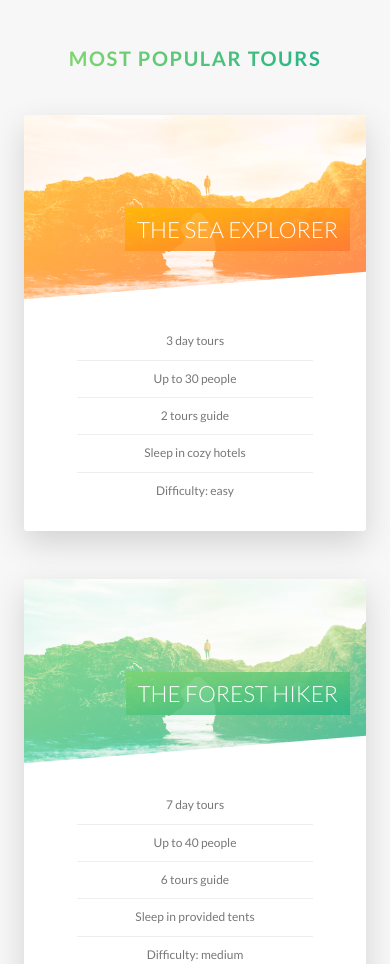
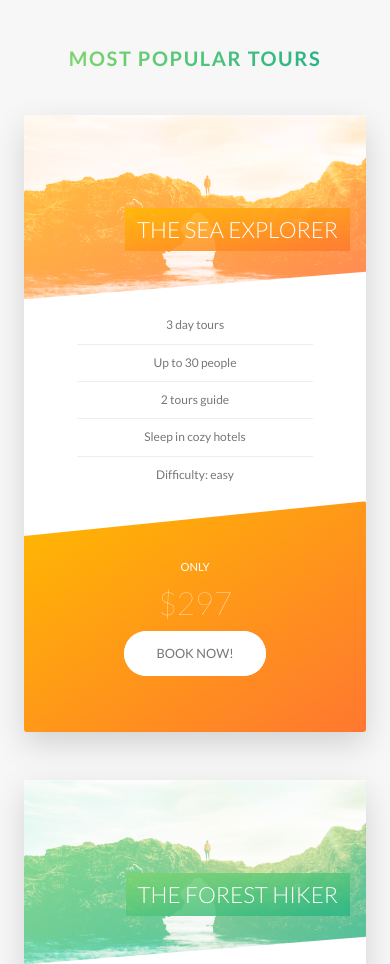
Before and after one commit to FcoJavierLpz/natours, a website: page index.html in a window 390 px wide. Shown: the part 2475-3439 px from the top of the page. Drawn offline with Linux system fonts and the light colour scheme.

Commit message:
adding responsive for the card, form and story

```diff
--- a/sass/components/_card.scss
+++ b/sass/components/_card.scss
@@ -150,4 +150,52 @@
     font-size: 6rem;
     font-weight: 100;
   }
+
+
+
+
+  @include respond(tab-port) {
+    height: auto;
+    border-radius: $border-radius;
+    background-color: $color-white;
+    box-shadow: 0 1.5rem 4rem rgba($color-black, .15);
+
+    &__side {
+      height: auto;
+      position: relative;
+      box-shadow: none;
+
+      &--back {
+        transform: rotateY(0);
+        -webkit-clip-path: polygon(0 15%, 100% 0, 100% 100%, 0 100%);
+        clip-path: polygon(0 15%, 100% 0, 100% 100%, 0 100%);
+      }
+    }
+
+    &:hover &__side--front {
+      transform: rotateY(180deg);
+    }
+
+    .card__details {
+      padding: 1rem 3rem;
+    }
+
+    // BACK SIDE STYLING
+    &__cta {
+      position: relative;
+      top: 0;
+      left: 0;
+      transform: rotateY(0);
+      width: 100%;
+      padding: 7rem 4rem 4rem 4rem;
+    }
+
+    &__price-box {
+      margin-bottom: 3rem;
+    }
+
+    &__price-value {
+      font-size: 4rem;
+    }
+  }
 }
--- a/sass/components/_form.scss
+++ b/sass/components/_form.scss
@@ -14,6 +14,10 @@
     width: 90%;
     display: block;
     transition: all .3s;
+
+    @include respond(tab-port) {
+      width: 100%;
+    }
 
     &:focus {
       outline: none;
@@ -49,6 +53,11 @@
   &__radio-group {
     width: 49%;
     display: inline-block;
+
+    @include respond(tab-port) {
+      width: 100%;
+      margin-bottom: 2rem;
+    }
   }
 
   &__radio-input {
--- a/sass/components/_story.scss
+++ b/sass/components/_story.scss
@@ -13,6 +13,16 @@
   //   transform: skewX(12deg); // No apply for shape class because it has higher precedence
   // }
 
+  @include respond(tab-port) {
+    width: 100%;
+    padding: 4rem;
+    padding-left: 7rem;
+  }
+
+  @include respond(phone) {
+    transform: skewX(0);
+  }
+
   &__shape {
     width: 15rem;
     height: 15rem;
@@ -23,6 +33,10 @@
     clip-path: circle(50% at 50% 50%);
     transform: translateX(-3rem) skewX(12deg);
     position: relative;
+
+    @include respond(phone) {
+      transform: translateX(-3rem) skewX(0);
+    }
   }
 
   &__image {
@@ -34,6 +48,10 @@
 
   &__text {
     transform: skewX(12deg);
+
+    @include respond(phone) {
+      transform: skewX(0);
+    }
   }
 
   &__caption {
--- a/sass/pages/_home.scss
+++ b/sass/pages/_home.scss
@@ -64,10 +64,33 @@
   border-radius: $border-radius;
   box-shadow: 0 1.5rem 4rem rgba($color-black, 0.15);
 
-  height: 50rem;
+  @include respond(tab-land) {
+    background-image: linear-gradient(105deg,
+                        rgba($color-white, 0.9) 0%,
+                        rgba($color-white, 0.9) 65%,
+                        transparent 65%),
+                      url(../img/nat-10.jpg);
+    background-size: cover;
+  }
+
+  @include respond(tab-port) {
+    background-image: linear-gradient(to right,
+                        rgba($color-white, 0.9) 0%,
+                        rgba($color-white, 0.9) 100%),
+                      url(../img/nat-10.jpg);
+    background-size: cover;
+  }
 
   &__form {
     width: 50%;
     padding: 6rem;
+
+    @include respond(tab-land) {
+      width: 65%;
+    }
+
+    @include respond(tab-port) {
+      width: 100%;
+    }
   }
 }
```
Also changed, not shown: css/style.css.
